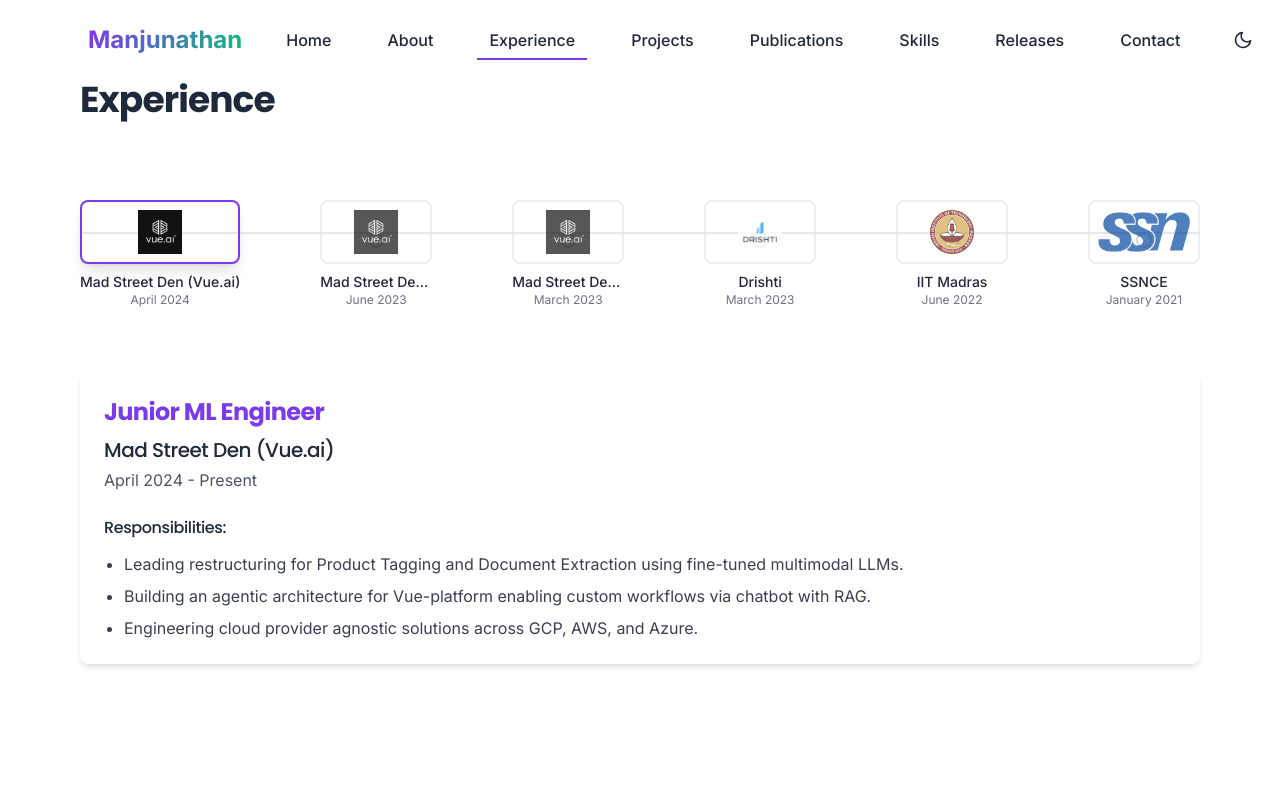
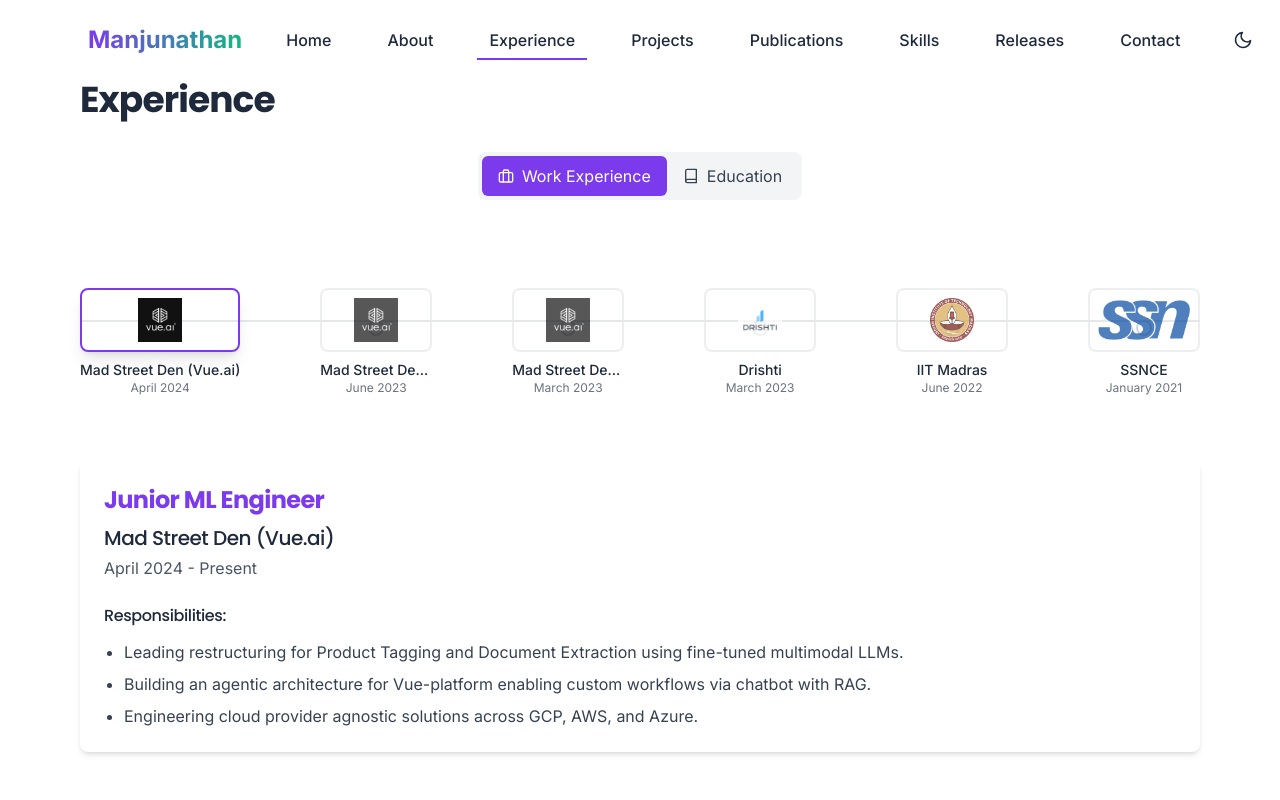
Before and after one commit to CodingBad02/personalsite, a Next.js app: page /experience in a window 1280 px wide. Shown: the top 800 px of the page. Built offline with nearby package versions, Linux system fonts and the light colour scheme.

Commit message:
Added Education Timeline as well

```diff
--- a/src/components/ExperienceTimeline.jsx
+++ b/src/components/ExperienceTimeline.jsx
@@ -1,7 +1,12 @@
 import React, { useState } from 'react';
 import { motion, AnimatePresence } from 'framer-motion';
 
-const CompanyLogo = ({ company, logo, selected, onClick, date }) => {
+const CompanyLogo = ({ company, logo, selected, onClick, date, isEducation }) => {
+  // Default paths for logos
+  const defaultLogo = isEducation
+    ? `/images/education/${company.toLowerCase().replace(/\s+/g, '-')}.png`
+    : `/images/companies/${company.toLowerCase().replace(/\s+/g, '-')}.png`;
+
   return (
     <motion.div
       className={`relative z-10 cursor-pointer transition-all duration-300 ${
@@ -20,7 +25,7 @@
         `}
       >
         <img
-          src={logo || `/images/companies/${company.toLowerCase().replace(/\s+/g, '-')}.png`}
+          src={logo || defaultLogo}
           alt={company}
           className="w-full h-full object-contain p-2"
         />
@@ -37,6 +42,10 @@
 
 const ExperienceTimeline = ({ data }) => {
   const [selectedCompany, setSelectedCompany] = useState(0);
+  // Determine if this is education data
+  const isEducation = data.length > 0 && data[0].company &&
+    (data[0].company.includes('School') || data[0].company.includes('College') || data[0].company.includes('University'));
+
   // Sort data by date (most recent first)
   const sortedData = [...data].sort((a, b) => {
     const dateA = new Date(a.date.split(' - ')[0]);
@@ -65,6 +74,7 @@
                 date={exp.date}
                 selected={index === selectedCompany}
                 onClick={() => handleSelectCompany(index)}
+                isEducation={isEducation}
               />
               <div
                 className={`absolute top-8 w-4 h-4 rounded-full border-2 ${
@@ -95,7 +105,9 @@
             <h4 className="text-xl font-medium mb-1">{sortedData[selectedCompany].company}</h4>
             <p className="text-gray-600 dark:text-gray-400 mb-6">{sortedData[selectedCompany].date}</p>
 
-            <h5 className="font-medium mb-3">Responsibilities:</h5>
+            <h5 className="font-medium mb-3">
+              {isEducation ? 'Achievements & Activities:' : 'Responsibilities:'}
+            </h5>
             <ul className="space-y-2 list-disc pl-5 text-gray-700 dark:text-gray-300">
               {sortedData[selectedCompany].description.map((item, i) => (
                 <li key={i}>{item}</li>
@@ -113,7 +125,7 @@
           className="text-center p-12 bg-gray-50 dark:bg-gray-800/50 rounded-lg border-2 border-dashed border-gray-300 dark:border-gray-700"
         >
           <p className="text-gray-600 dark:text-gray-400">
-            Click on a company logo on the timeline to view details
+            Click on {isEducation ? 'an institution' : 'a company'} logo on the timeline to view details
           </p>
         </motion.div>
       )}
--- /dev/null
+++ b/src/data/education.js
@@ -0,0 +1,26 @@
+// src/data/education.js
+const educationData = [
+  {
+    position: "B.E. Electronics and Communication Engineering",
+    company: "SSN College of Engineering",
+    date: "2019 - 2023",
+    logo: "/images/education/ssn-logo.png",
+    description: [
+      "CGPA: 9.02/10",
+      "Treasurer at the Association of Electronics and Communication Engineering (AECE)",
+      "Led a team of 40+ students organizing technical symposiums and workshops",
+      "Member of the IEEE Student Branch",
+    ]
+  },
+  {
+    position: "Higher Secondary Education (Bio-Maths)",
+    company: "Vidya Mandir Senior Secondary School",
+    date: "2007 - 2019",
+    logo: "/images/education/vidya-mandir-logo.png",
+    description: [
+      "Class 12 CBSE: 485/500 (97%)",
+    ]
+  }
+];
+
+export default educationData;
--- a/src/pages/experience.js
+++ b/src/pages/experience.js
@@ -1,20 +1,57 @@
 // src/pages/experience.js
-import React from 'react';
+import React, { useState } from 'react';
 import Head from 'next/head';
 import MainLayout from '../layouts/MainLayout';
 import ExperienceTimeline from '../components/ExperienceTimeline';
 import experienceData from '../data/experience';
+import educationData from '../data/education';
+import { FiBriefcase, FiBook } from 'react-icons/fi';
 
-const Experience = () => (
+const Experience = () => {
+  const [showExperience, setShowExperience] = useState(true);
+
+  return (
     <MainLayout>
       <Head>
         <title>Experience | Manjunathan Radhakrishnan</title>
       </Head>
       <section className="py-20 container mx-auto px-4">
-      <h1 className="text-4xl font-bold mb-8">Experience</h1>
-      <ExperienceTimeline data={experienceData} />
+        <h1 className="text-4xl font-bold mb-8">
+          {showExperience ? 'Experience' : 'Education'}
+        </h1>
+
+        {/* Toggle Switch */}
+        <div className="flex items-center justify-center mb-10">
+          <div className="bg-gray-100 dark:bg-gray-800 p-1 rounded-lg flex">
+            <button
+              onClick={() => setShowExperience(true)}
+              className={`flex items-center px-4 py-2 rounded-md transition-all ${
+                showExperience
+                  ? 'bg-primary-light dark:bg-primary-dark text-white'
+                  : 'text-gray-700 dark:text-gray-300 hover:bg-gray-200 dark:hover:bg-gray-700'
+              }`}
+            >
+              <FiBriefcase className="mr-2" />
+              Work Experience
+            </button>
+            <button
+              onClick={() => setShowExperience(false)}
+              className={`flex items-center px-4 py-2 rounded-md transition-all ${
+                !showExperience
+                  ? 'bg-primary-light dark:bg-primary-dark text-white'
+                  : 'text-gray-700 dark:text-gray-300 hover:bg-gray-200 dark:hover:bg-gray-700'
+              }`}
+            >
+              <FiBook className="mr-2" />
+              Education
+            </button>
+          </div>
+        </div>
+
+        <ExperienceTimeline data={showExperience ? experienceData : educationData} />
       </section>
     </MainLayout>
   );
+};
 
 export default Experience;
```
Also changed, not shown: public/images/education/ssn-logo.png (added), public/images/education/vidya-mandir-logo.png (added). Lines whose indentation alone changed are shown as unchanged.
